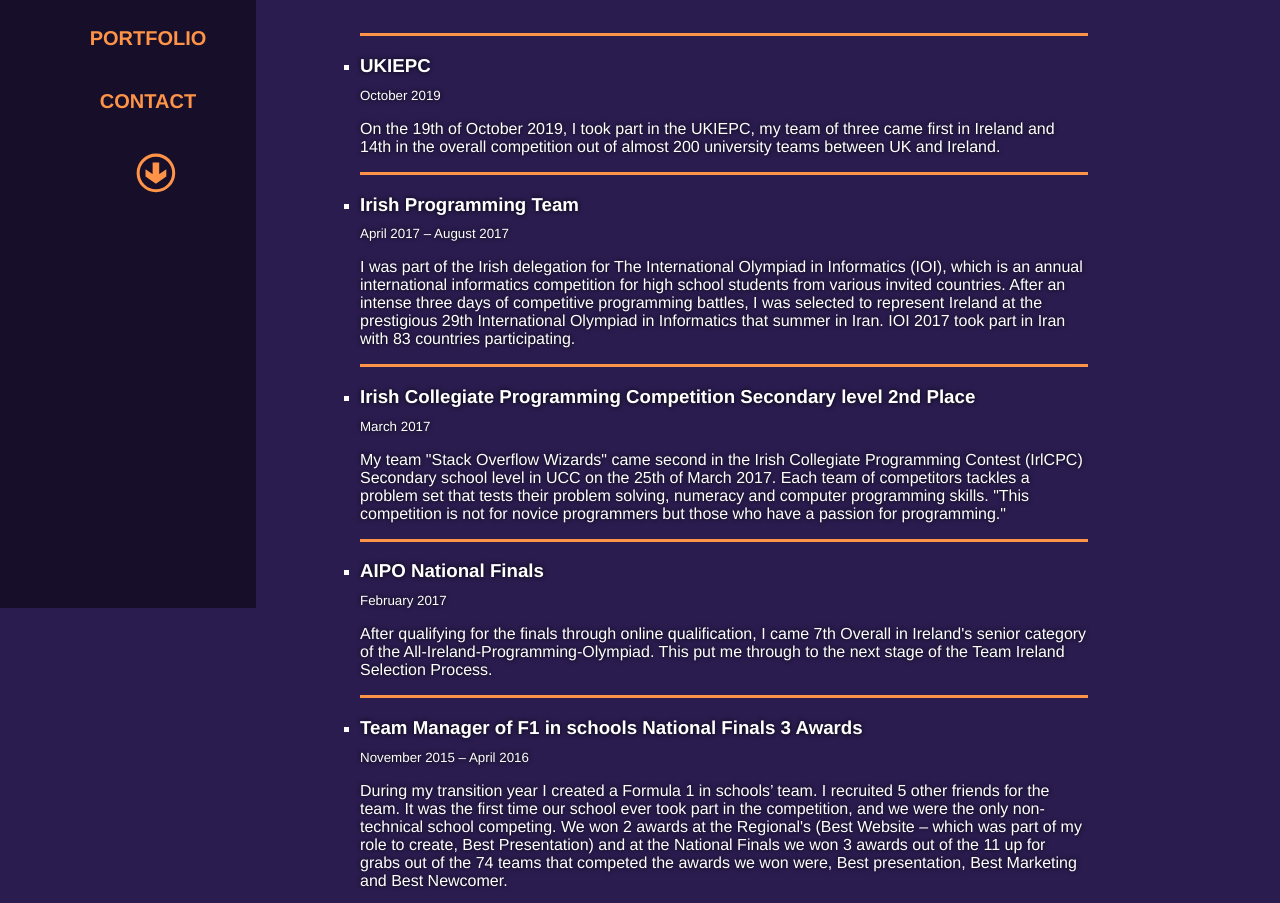
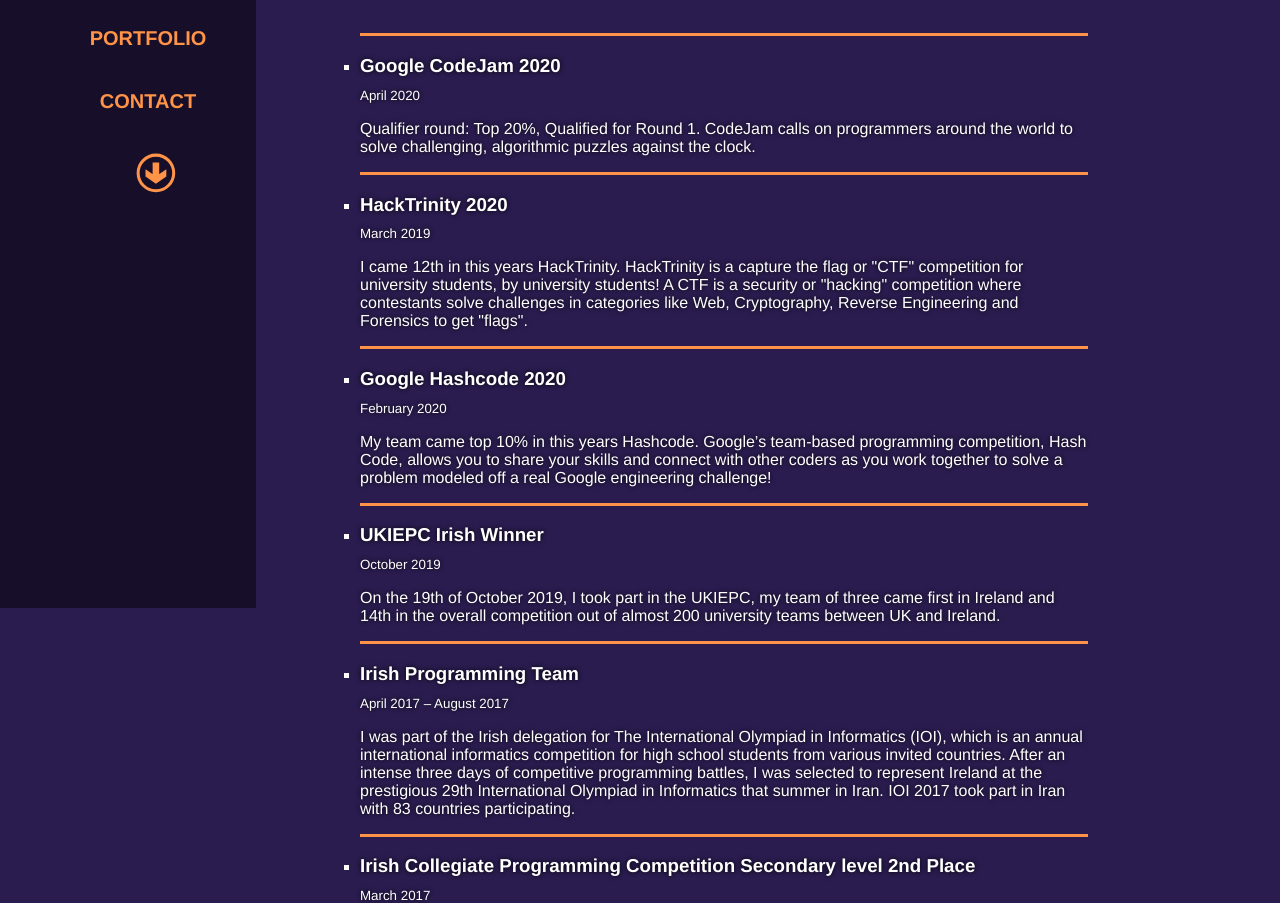
Before and after one commit to AidanMolloy/AidanMolloyWebsite, a plain HTML site: page achievements.html in a window 1280 px wide. Shown: the part 192-1095 px from the top of the page. Drawn offline with Linux system fonts and the light colour scheme.

Commit message:
11/06/20 Updates

```diff
--- a/achievements.html
+++ b/achievements.html
@@ -44,31 +44,46 @@
             <br>
             <ul>
             	<li class="slideIn">
-            		<h3>UKIEPC</h3>
+            		<h3>Google CodeJam 2020</h3>
+            		<p class="date"><small>April 2020</small></p>
+            		<p>Qualifier round: Top 20%, Qualified for Round 1. CodeJam calls on programmers around the world to solve challenging, algorithmic puzzles against the clock.</p>
+            	</li>
+            	<li class="slideIn1">
+            		<h3>HackTrinity 2020</h3>
+            		<p class="date"><small>March 2019</small></p>
+            		<p>I came 12th in this years HackTrinity. HackTrinity is a capture the flag or "CTF" competition for university students, by university students! A CTF is a security or "hacking" competition where contestants solve challenges in categories like Web, Cryptography, Reverse Engineering and Forensics to get "flags".</p>
+            	</li>
+            	<li class="slideIn2">
+            		<h3>Google Hashcode 2020</h3>
+            		<p class="date"><small>February 2020</small></p>
+            		<p>My team came top 10% in this years Hashcode. Google’s team-based programming competition, Hash Code, allows you to share your skills and connect with other coders as you work together to solve a problem modeled off a real Google engineering challenge!</p>
+            	</li>
+            	<li class="slideIn3">
+            		<h3>UKIEPC Irish Winner</h3>
             		<p class="date"><small>October 2019</small></p>
             		<p>On the 19th of October 2019, I took part in the UKIEPC, my team of three came first in Ireland and 14th in the overall competition out of almost 200 university teams between UK and Ireland.</p>
             	</li>
-            	<li class="slideIn1">
+            	<li class="slideIn4">
             		<h3>Irish Programming Team</h3>
             		<p class="date"><small>April 2017 – August 2017</small></p>
             		<p>I was part of the Irish delegation for The International Olympiad in Informatics (IOI), which is an annual international informatics competition for high school students from various invited countries. After an intense three days of competitive programming battles, I was selected to represent Ireland at the prestigious 29th International Olympiad in Informatics that summer in Iran. IOI 2017 took part in Iran with 83 countries participating.</p>
             	</li>
-            	<li class="slideIn2">
+            	<li class="slideIn5">
             		<h3>Irish Collegiate Programming Competition Secondary level 2nd Place</h3>
             		<p class="date"><small>March 2017 </small></p>
             		<p>My team "Stack Overflow Wizards" came second in the Irish Collegiate Programming Contest (IrlCPC) Secondary school level in UCC on the 25th of March 2017. Each team of competitors tackles a problem set that tests their problem solving, numeracy and computer programming skills. "This competition is not for novice programmers but those who have a passion for programming."</p>
             	</li>
-                <li class="slideIn3">
+                <li class="slideIn6">
                     <h3>AIPO National Finals</h3>
                     <p class="date"><small>February 2017 </small></p>
                     <p>After qualifying for the finals through online qualification, I came 7th Overall in Ireland's senior category of the All-Ireland-Programming-Olympiad. This put me through to the next stage of the Team Ireland Selection Process.</p>
                 </li>
-                <li class="slideIn4">
+                <li class="slideIn6">
                     <h3>Team Manager of F1 in schools National Finals 3 Awards</h3>
                     <p class="date"><small>November 2015 – April 2016 </small></p>
                     <p>During my transition year I created a Formula 1 in schools’ team. I recruited 5 other friends for the team. It was the first time our school ever took part in the competition, and we were the only non-technical school competing. We won 2 awards at the Regional's (Best Website – which was part of my role to create, Best Presentation) and at the National Finals we won 3 awards out of the 11 up for grabs out of the 74 teams that competed the awards we won were, Best presentation, Best Marketing and Best Newcomer.</p>
                 </li>
-                <li class="slideIn5">
+                <li class="slideIn6">
                     <h3>Eircom Junior Spider Awards</h3>
                     <p class="date"><small>April 2015 </small></p>
                     <p>I was Honoured to be Shortlisted for the Eircom Junior Spider Awards with Arm Power Hosting. I was shortlisted for 'Best Individual Project' in the Giga Spiders Age group with my project 'Arm Power Hosting'. Since 1996 the eircom Spider Awards have honoured Irish individuals and organisations for their outstanding achievements online and celebrated the successes of the Irish internet and digital media.</p>
```
Also changed, not shown: contact.html (+1 -1 lines).
